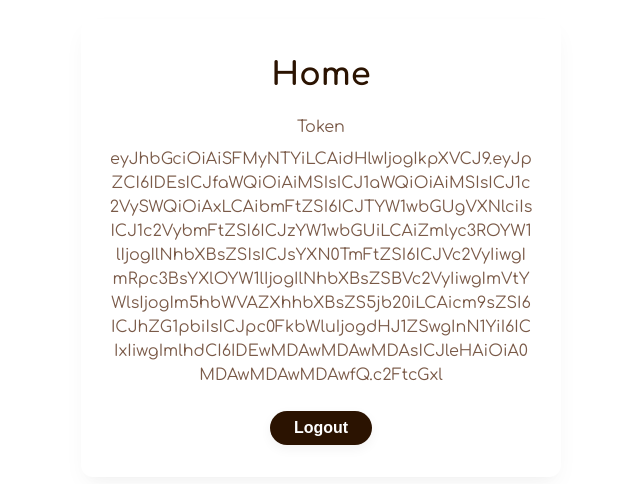
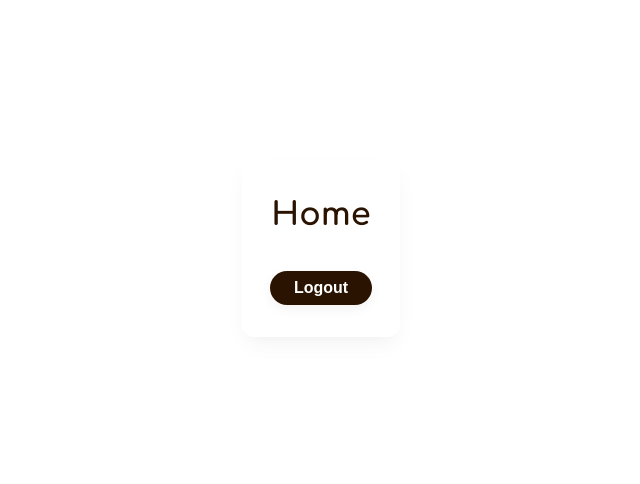
Before and after one commit to palakjagpal/User_Auth_TypeScript, a React (Vite) app: page /home in a window 1280 px wide. Shown: the part 152-636 px from the top of the page, without its empty margins (319-959 px from the left). Built offline with nearby package versions, Linux system fonts and the light colour scheme; sample sign-in values are in the browser's storage.

Commit message:
removed token

```diff
--- a/src/Components/Home.tsx
+++ b/src/Components/Home.tsx
@@ -18,8 +18,6 @@ function Home(){
         <>
             <div className="home">
                 <h1>Home</h1>
-                <p>Token</p>
-                <p>{token}</p>
                 <button className="logout" onClick={log_out}>Logout</button>
             </div>
         </>
--- a/src/Store/Store.tsx
+++ b/src/Store/Store.tsx
@@ -12,6 +12,8 @@ type AuthState = {
 
     //This ia ac action, A function that handles the exit logic, It takes no arguments and returns nothing,When triggered, this function usually sets the token back to null and might clear local storage or redirect the user to the login page
     logout : () => void;
+
+    user : {name : string , email : string} | null;
 }
 
 //useAuthStore is a custom hook
```
